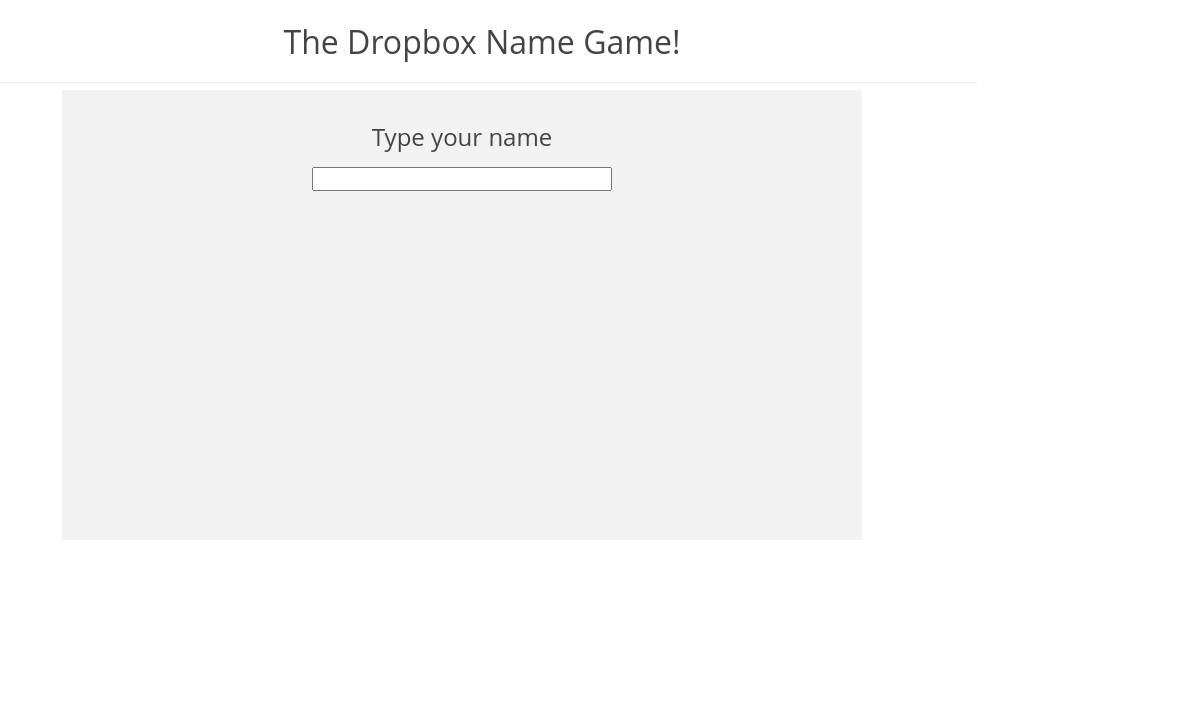
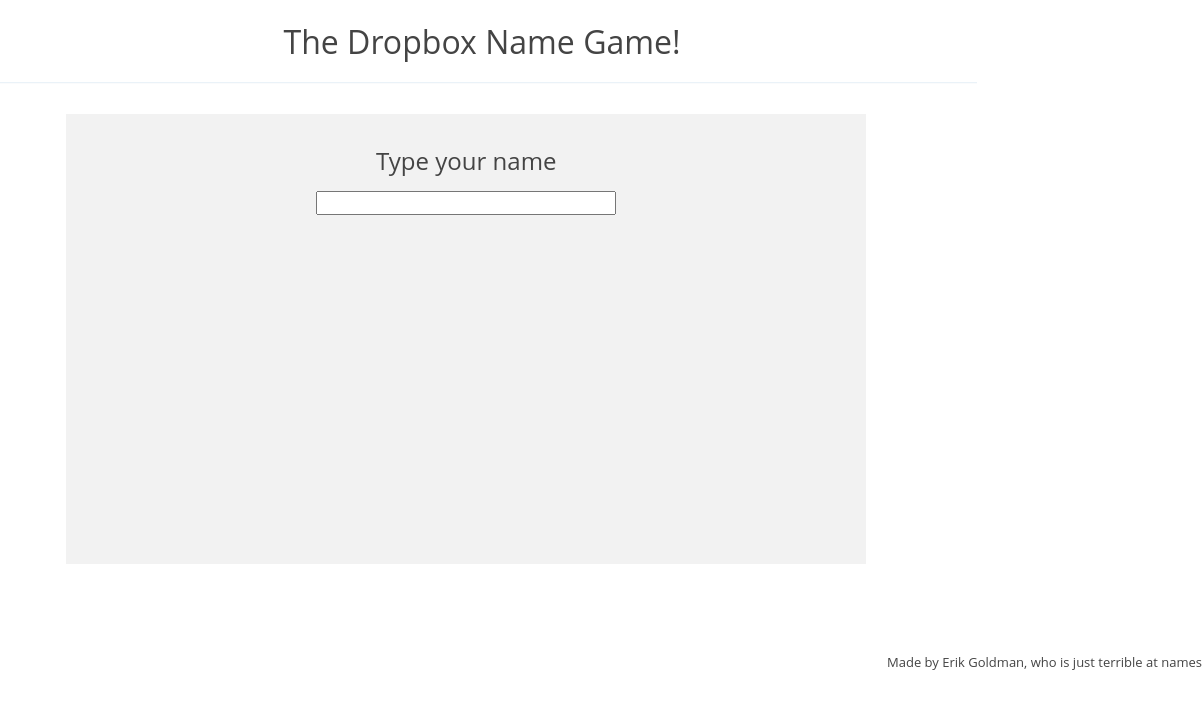
Before and after one commit to ErikGoldman/Droperentation, a Flask app: page / in a window 1440 px wide. Shown: the top 709 px of the page, without its empty margins (238-1440 px from the left). Run offline with Flask 2, Linux system fonts and the light colour scheme; some libraries are stand-ins or nearby versions; some web fonts are replaced.

Commit message:
added log out

```diff
--- a/static/src/data.js
+++ b/static/src/data.js
@@ -51,7 +51,7 @@
 };
 
 Quiz.prototype.numLeft = function () {
-  return this.incorrectOrUnanswered.length;
+  return this.incorrectOrUnanswered.length + this.currentSlice.length;
 };
 
 Quiz.prototype.loadGuesses = function (guesses) {
@@ -61,7 +61,7 @@
     var g = guesses[i];
 
     if (g.correct) {
-      removeSet[g.name] = true;
+      removeSet[g.to] = true;
       this.numRight++;
     }
 
--- a/static/style.css
+++ b/static/style.css
@@ -13,10 +13,20 @@
 	position: absolute;
 	width: 800px;
 	height: 450px;
-	top: 90px;
-	left: 300px;
+	top: 0;
+	left: 0;
 	background: #F2F2F2;
 	text-align: center;
+	margin-left: 8%;
+}
+
+.footer {
+	float: right;
+	margin-top: 160px;
+}
+
+#logoutLink {
+	margin-left: 10px;
 }
 
 .loginHeader {
@@ -34,11 +44,8 @@
 
 #reveal {
 	font-size: 18px;
-	position: relative;
 	width: 155px;
     height: 24px;
-    top: 0;
-	left: 195px;
 }
 
 #current {
@@ -47,11 +54,8 @@
 }
 
 #statsBar {
-	position: absolute;
-	width: 300px;
-	height: 333px;
-	top: 79px;
-	left: 850px;
+	padding-left: 25%;
+	height: 100%;
 }
 
 #actualName {
@@ -80,7 +84,7 @@
 
 #answerButtons {
 	background: #EDEDED;
-	position: absolute;
+	//position: absolute;
 	width: 550px;
     height: 100%;
     top: 0;
@@ -97,8 +101,9 @@
 .buttonContainer {
     width: 990px;
     height: 80px;
-    position: relative;
-    margin-left: 440px;
+    position: absolute;
+    top: 0;
+    margin-left: 22%;
 }
 
 #score {
@@ -120,18 +125,16 @@
 }
 
 #numLeft {
-	font-size: 16px;
-	margin-top: 30px;
+	font-size: 24px;
+
 }
 
 #numRight {
-	margin-left: -55px;
-	margin-bottom: -20px;
+
 }
 
 #numTotal {
-	margin-left: 38px;
-	margin-top: -13px;
+
 }
 
 #cand0 {
--- a/templates/index.html
+++ b/templates/index.html
@@ -1,7 +1,8 @@
 <html>
 <head>
 <script src="static/lib/underscore-min.js"></script>
-<script src="http://ajax.googleapis.com/ajax/libs/jquery/1.9.0/jquery.min.js"></script>
+<script
+  src="http://ajax.googleapis.com/ajax/libs/jquery/1.9.0/jquery.min.js"></script>
 <script type="text/javascript" src="static/src/data.js"></script>
 
 <link rel="stylesheet" type="text/css" href="static/style.css">
@@ -9,56 +10,74 @@
 </head>
 <body>
 
-<iframe id="dataFrame" src="about_page.html" style="display:none" onload="setup();"></iframe>
+  <iframe id="dataFrame" src="about_page.html" style="display: none"
+    onload="setup();"></iframe>
 
   <div class="main">
     <div class="title">The Dropbox Name Game!</div>
-<div id="header-border-div" style="margin-bottom:30px"></div>
+    <div id="header-border-div" style="margin-bottom: 30px"></div>
 
-<div>
+    <div style="position:relative">
+      <table style="margin-left: 37%; margin-right: auto;">
+        <tr>
+          <td>
             <div id="current">
-	<img id="headshot" style="width:250px"></img>
+              <img id="headshot" style="width: 250px"></img>
             </div>
+          </td>
+          <td style="height: 335px">
             <div id="statsBar">
               <div id="numLeft"></div>
-
               <div id="score"></div>
-
-	<div class="fraction">
-	<div id="numRight"></div>
-	<div class="bigSlash">/</div>
-	<div id="numTotal"></div>
+              <div id="numWrong"></div>
+            </div>
+            </div>
+          </td>
+        </tr>
+      </table>
+      <div style="position:relative">
+        <div id="reveal" class="button blue" style="margin-top: 10px">[R]eveal
+          Name</div>
+        <div class="buttonContainer">
+          <div id="answerButtons" style="display: none">
+            <div id="actualName"></div>
+            <div class="submitButtons">
+              <div id="gotIt">
+                <a href="javascript:null">&#10004; [Y] Got it!</a>
+              </div>
+              <div id="missedIt">
+                <a href="javascript:null">[N] Missed it</a>
+              </div>
+            </div>
+          </div>
         </div>
       </div>
 
 
-
-</div>
-</div>
-
-<div class="buttonContainer">
-	<div id="answerButtons" style="display:none">
-		<div id="actualName"></div>
-		<div class="submitButtons">
-			<div id="gotIt"><a href="javascript:null">&#10004; [Y] Got it!</a></div>
-			<div id="missedIt"><a href="javascript:null">[N] Missed it</a></div>
-		</div>
-	</div>
-
-	<div id="reveal" class="button blue" style="margin-top: 10px">[R]eveal Name</div>
-</div>
-
-<div id="loginDialog" style="display:none">
+    <div id="loginDialog" style="display: none">
       <div class="loginHeader">Type your name</div>
 
 
-<div class="loginText"><form id="loginForm"><input type="text" id="loginEntry"></input></form></div>
+      <div class="loginText">
+        <form id="loginForm">
+          <input type="text" id="loginEntry"></input>
+        </form>
+      </div>
 
       <div class="candidates">
         <div class="candidate" id="cand0"></div>
         <div class="candidate" id="cand1"></div>
         <div class="candidate" id="cand2"></div>
       </div>
+    </div>
+    </div>
+  </div>
+
+  <div class="footer">
+    <div style="display: inline">
+      Made by Erik Goldman, who is just terrible at names
+    </div>
+    <a href="javascript:0" id="logoutLink">(Log out)</a>
   </div>
 
 <script type="text/javascript">
@@ -91,7 +110,7 @@
 function computeScore() {
 	$("#score").text( (quiz ? quiz.getPercentage() : 0) + "%");
 	$("#numRight").text(quiz.numRight)
-	$("#numWrong").text(quiz.numWrong)
+	$("#numWrong").text(quiz.numWrong + " wrong")
 
 	var numLeft  = quiz ? quiz.numLeft() : 0;
 	$("#numLeft").text(numLeft + " left");
@@ -110,11 +129,18 @@
 function showLoginDialog() {
 	state = LOGGING_IN;
 	$("#loginDialog").show();
+	$("#logoutLink").hide();
 };
 
 function loginComplete() {
   	var onData = function (data) {
+  		$("#loginDialog").hide();
+  		$("#logoutLink").show();
+
   	  	quiz.loadGuesses(data.guesses);
+
+  	  	computeScore();
+
   		state = GUESSING;
   		next();
   	};
@@ -122,7 +148,7 @@
   	$.ajax("/get_data", {success: onData});
 };
 
-function logOut() {
+function doLogout() {
 	var onSuccess = function (data) {
 		showLoginDialog();
 	};
@@ -134,8 +160,7 @@
 function doLogin() {
 	var sName = $("#cand0").text();
 	if (!sName) {
-		alert("That person doesn't exist!");
-		return;
+		return false;
 	}
 
 	var onSuccess = function (data) {
@@ -193,9 +218,7 @@
 $("#loginEntry").on("keyup", autocomplete);
 
 $("#loginForm").on("submit", doLogin);
-
-computeScore();
-
+$("#logoutLink").on("click", doLogout);
 
 $(document).keydown(function(e) {
 	switch (e.keyCode) {
```
Lines whose indentation alone changed are shown as unchanged.
